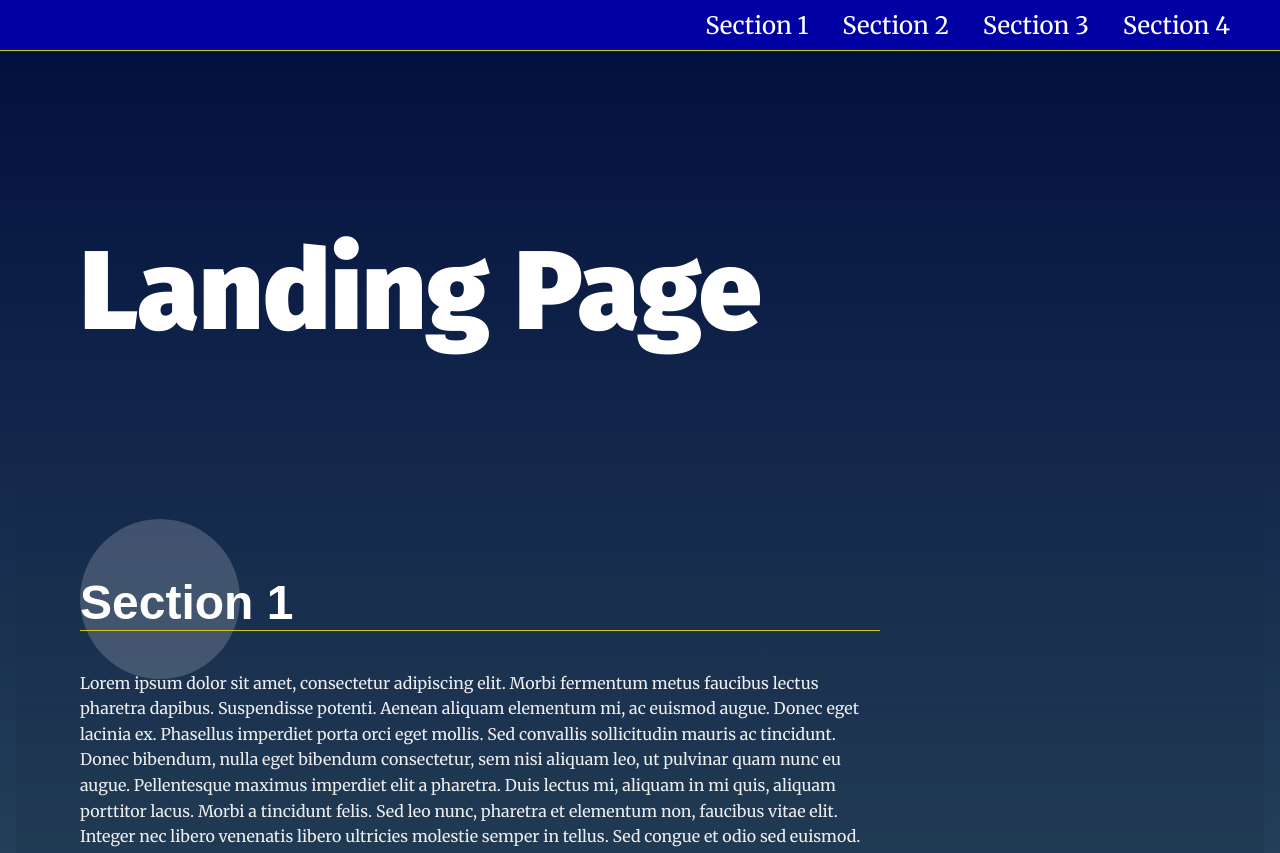
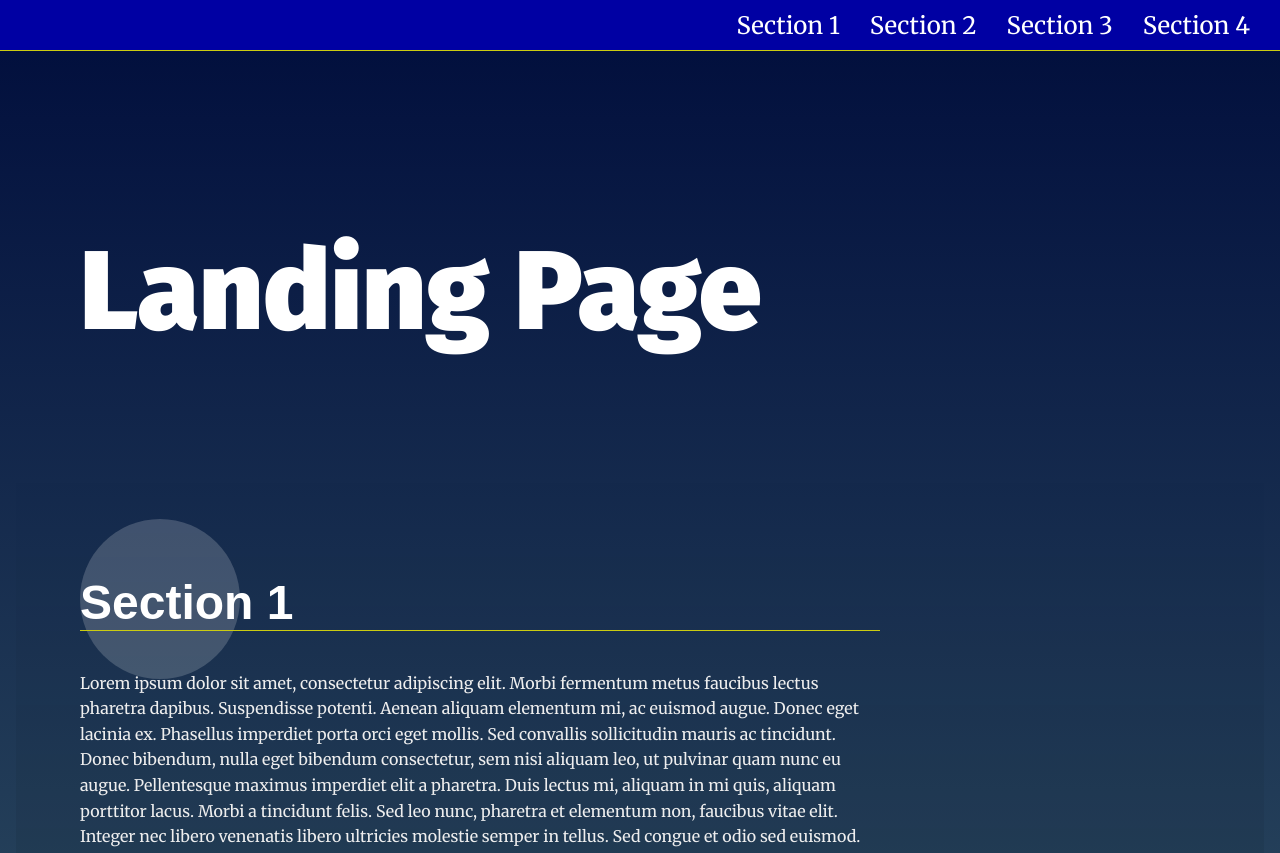
Before and after one commit to Mostafa0220/Udacity-LandingPage, a plain HTML site: page index.html in a window 1280 px wide. Shown: the top 853 px of the page. Drawn offline with Linux system fonts and the light colour scheme.

Commit message:
Build the to nav menu dynamically and add listener to go to target section on click

```diff
--- a/index.html
+++ b/index.html
@@ -21,10 +21,10 @@
         <nav class="navbar__menu" id="nav-unordered-list">
             <!-- Navigation starts as empty UL that will be populated with JS -->
             <ul id="navbar__list">
-                <li>Section 1</li>
+                <!-- <li>Section 1</li>
                 <li>Section 2</li>
                 <li>Section 3</li>
-                <li>Section 4</li>
+                <li>Section 4</li> -->
 
             </ul>
         </nav>
@@ -39,10 +39,11 @@
     The first section is set to active class by default -->
         <section id="section1" data-nav="Section 1" class="your-active-class">
             <div class="landing__container">
-                <h2>Section 1</h2>
+                <h2 id="section1-title">Section 1</h2>
                 <p>Lorem ipsum dolor sit amet, consectetur adipiscing elit. Morbi fermentum metus faucibus lectus pharetra dapibus. Suspendisse potenti. Aenean aliquam elementum mi, ac euismod augue. Donec eget lacinia ex. Phasellus imperdiet porta orci
                     eget mollis. Sed convallis sollicitudin mauris ac tincidunt. Donec bibendum, nulla eget bibendum consectetur, sem nisi aliquam leo, ut pulvinar quam nunc eu augue. Pellentesque maximus imperdiet elit a pharetra. Duis lectus mi, aliquam
-                    in mi quis, aliquam porttitor lacus. Morbi a tincidunt felis. Sed leo nunc, pharetra et elementum non, faucibus vitae elit. Integer nec libero venenatis libero ultricies molestie semper in tellus. Sed congue et odio sed euismod.</p>
+                    in mi quis, aliquam porttitor lacus. Morbi a tincidunt felis. Sed leo nunc, pharetra et elementum non, faucibus vitae elit. Integer nec libero venenatis libero ultricies molestie semper in tellus. Sed congue et odio sed euismod.
+                </p>
 
                 <p>Aliquam a convallis justo. Vivamus venenatis, erat eget pulvinar gravida, ipsum lacus aliquet velit, vel luctus diam ipsum a diam. Cras eu tincidunt arcu, vitae rhoncus purus. Vestibulum fermentum consectetur porttitor. Suspendisse imperdiet
                     porttitor tortor, eget elementum tortor mollis non.</p>
@@ -50,10 +51,11 @@
         </section>
         <section id="section2" data-nav="Section 2">
             <div class="landing__container">
-                <h2>Section 2</h2>
+                <h2 id="section2-title">Section 2</h2>
                 <p>Lorem ipsum dolor sit amet, consectetur adipiscing elit. Morbi fermentum metus faucibus lectus pharetra dapibus. Suspendisse potenti. Aenean aliquam elementum mi, ac euismod augue. Donec eget lacinia ex. Phasellus imperdiet porta orci
                     eget mollis. Sed convallis sollicitudin mauris ac tincidunt. Donec bibendum, nulla eget bibendum consectetur, sem nisi aliquam leo, ut pulvinar quam nunc eu augue. Pellentesque maximus imperdiet elit a pharetra. Duis lectus mi, aliquam
-                    in mi quis, aliquam porttitor lacus. Morbi a tincidunt felis. Sed leo nunc, pharetra et elementum non, faucibus vitae elit. Integer nec libero venenatis libero ultricies molestie semper in tellus. Sed congue et odio sed euismod.</p>
+                    in mi quis, aliquam porttitor lacus. Morbi a tincidunt felis. Sed leo nunc, pharetra et elementum non, faucibus vitae elit. Integer nec libero venenatis libero ultricies molestie semper in tellus. Sed congue et odio sed euismod.
+                </p>
 
                 <p>Aliquam a convallis justo. Vivamus venenatis, erat eget pulvinar gravida, ipsum lacus aliquet velit, vel luctus diam ipsum a diam. Cras eu tincidunt arcu, vitae rhoncus purus. Vestibulum fermentum consectetur porttitor. Suspendisse imperdiet
                     porttitor tortor, eget elementum tortor mollis non.</p>
@@ -61,7 +63,7 @@
         </section>
         <section id="section3" data-nav="Section 3">
             <div class="landing__container">
-                <h2>Section 3</h2>
+                <h2 id="section3-title">Section 3</h2>
                 <p>Lorem ipsum dolor sit amet, consectetur adipiscing elit. Morbi fermentum metus faucibus lectus pharetra dapibus. Suspendisse potenti. Aenean aliquam elementum mi, ac euismod augue. Donec eget lacinia ex. Phasellus imperdiet porta orci
                     eget mollis. Sed convallis sollicitudin mauris ac tincidunt. Donec bibendum, nulla eget bibendum consectetur, sem nisi aliquam leo, ut pulvinar quam nunc eu augue. Pellentesque maximus imperdiet elit a pharetra. Duis lectus mi, aliquam
                     in mi quis, aliquam porttitor lacus. Morbi a tincidunt felis. Sed leo nunc, pharetra et elementum non, faucibus vitae elit. Integer nec libero venenatis libero ultricies molestie semper in tellus. Sed congue et odio sed euismod.</p>
@@ -72,7 +74,7 @@
         </section>
         <section id="section4" data-nav="Section 4">
             <div class="landing__container">
-                <h2>Section 4</h2>
+                <h2 id="section4-title">Section 4</h2>
                 <p>Lorem ipsum dolor sit amet, consectetur adipiscing elit. Morbi fermentum metus faucibus lectus pharetra dapibus. Suspendisse potenti. Aenean aliquam elementum mi, ac euismod augue. Donec eget lacinia ex. Phasellus imperdiet porta orci
                     eget mollis. Sed convallis sollicitudin mauris ac tincidunt. Donec bibendum, nulla eget bibendum consectetur, sem nisi aliquam leo, ut pulvinar quam nunc eu augue. Pellentesque maximus imperdiet elit a pharetra. Duis lectus mi, aliquam
                     in mi quis, aliquam porttitor lacus. Morbi a tincidunt felis. Sed leo nunc, pharetra et elementum non, faucibus vitae elit. Integer nec libero venenatis libero ultricies molestie semper in tellus. Sed congue et odio sed euismod.</p>
@@ -85,7 +87,7 @@
     <footer class="page__footer">
         <p>&copy Udacity</p>
     </footer>
-
+    <script src="js/app.js"></script>
 </body>
 
 </html>
--- a/js/app.js
+++ b/js/app.js
@@ -17,39 +17,46 @@
  * Define Global Variables
  *
  */
-
-
+let navUnorderedList = document.getElementById("nav-unordered-list");
+let sectionsCount = document.getElementsByClassName("landing__container").length;
 /**
  * End Global Variables
- * Start Helper Functions
  *
  */
 
+//Build the to nav menu dynamically
+for (i = 1; i < sectionsCount + 1; i++) {
+    //get section title dynamicly
+    let sectionTitle = document.querySelector("#section" + i + "-title").textContent;
+
+    //create li element with the dynamic title
+    let navItem = document.createElement("li");
+    let navItemTitle = document.createTextNode(sectionTitle);
+
+    //assign id attribute to the new li element
+    let navItemSelector = "nav-item" + i;
+    navItem.setAttribute("id", navItemSelector);
+
+    //append the new li element to the nav unordered list
+    navItem.appendChild(navItemTitle);
+    navUnorderedList.appendChild(navItem);
+    //console.log(navItem);
 
 
-/**
- * End Helper Functions
- * Begin Main Functions
- *
-*/
+    // Scroll to target section on list item click
+    let targetSection = document.getElementById("section" + i);
+    let navAnchorId = document.getElementById(navItemSelector);
 
-// build the nav
+    // Add Listener to scroll to target section on click
+    navAnchorId.addEventListener("click", function() {
+        targetSection.scrollIntoView();
+
+    });
+}
 
 
 // Add class 'active' to section when near top of viewport
 
 
-// Scroll to anchor ID using scrollTO event
-
-
-/**
- * End Main Functions
- * Begin Events
- *
-*/
-
-// Build menu
-
-// Scroll to section on link click
 
 // Set sections as active
```
Lines whose indentation alone changed are shown as unchanged.
